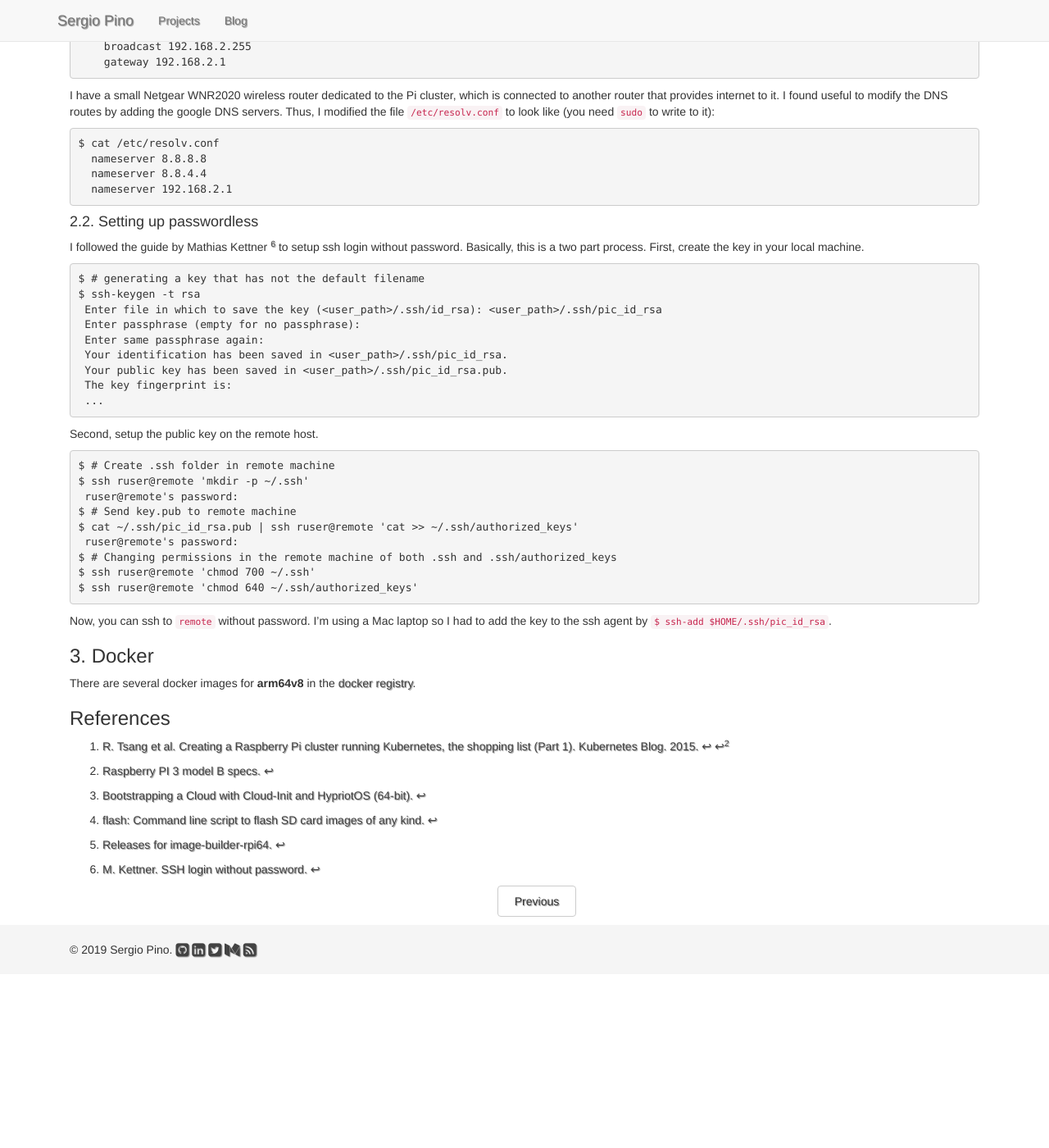
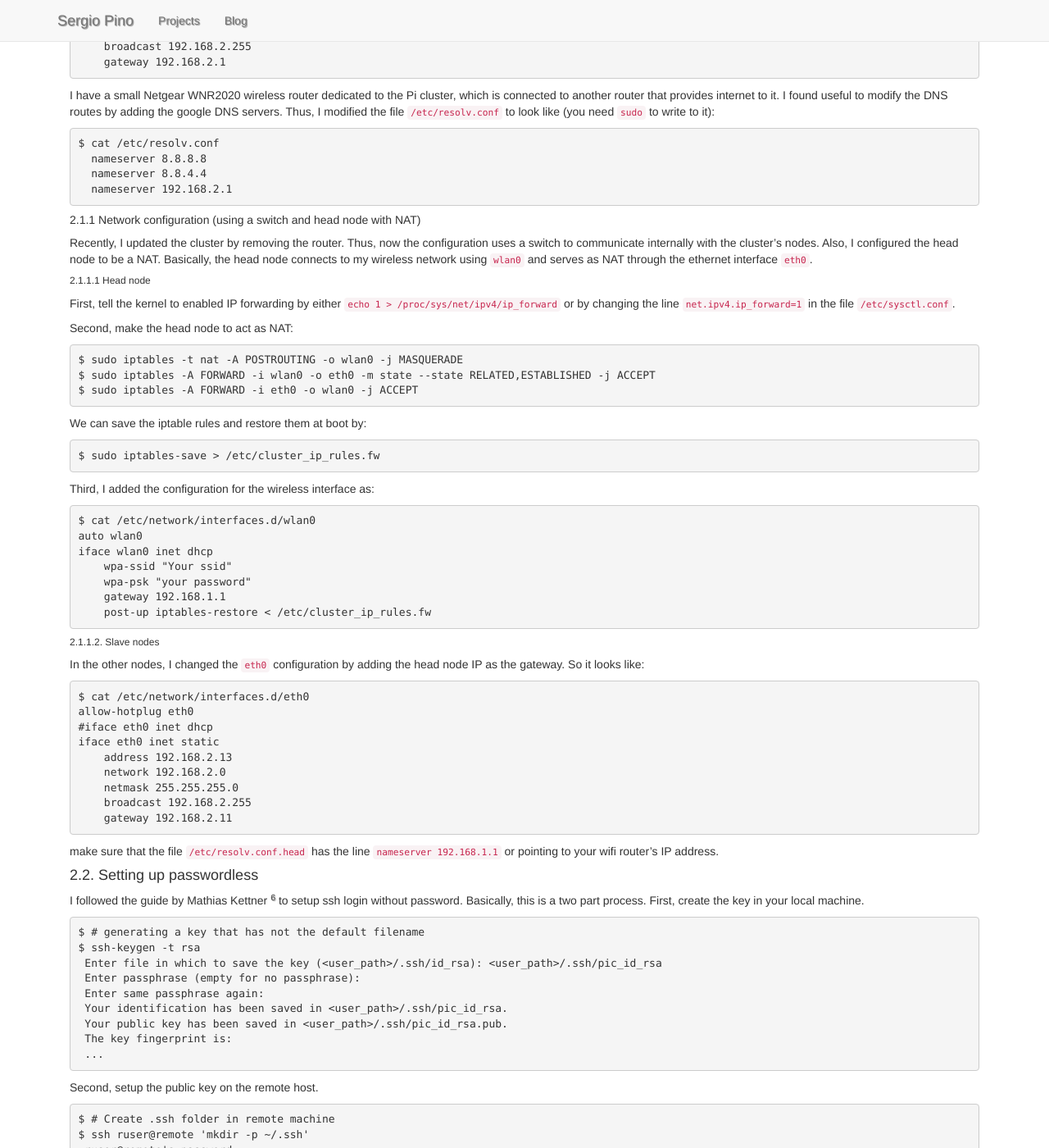
Before and after one commit to spino327/spino327.github.io, a Jekyll site: the page built from _posts/2018/2018-05-01-building-a-raspberry-pi-cluster.md, in a window 1280 px wide and 1400 px high, scrolled down 1779 px. Shown: the whole window at 82% size. Built offline with Jekyll 4.4.1, drawn with Linux system fonts in a browser that asks for light colours; comment, search, counter and statistics services are not loaded; before the commit the page ends 2967 px from its top, so only the background shows below that; some of the changed text lies outside the part shown.

Commit message:
update post rpi

```diff
--- a/_posts/2018/2018-05-01-building-a-raspberry-pi-cluster.md
+++ b/_posts/2018/2018-05-01-building-a-raspberry-pi-cluster.md
@@ -61,7 +61,7 @@
 
 You can find an example of the <a href="https://gist.github.com/spino327/d514212f9f782d786cedf0487854c6f9" target="_blank">user-data.yml</a>
 
-#### 2.1. Network configuration
+#### 2.1. Network configuration (using a router)
 
 I decided to configure the network interface using static IPs. The idea is to modify the file for `eth0` which is located at `sudo vim /etc/network/interfaces.d/eth0`. As an example this is the setup for *node1*.
 
@@ -79,6 +79,51 @@
       nameserver 8.8.8.8
       nameserver 8.8.4.4
       nameserver 192.168.2.1
+
+##### 2.1.1 Network configuration (using a switch and head node with NAT)
+
+Recently, I updated the cluster by removing the router. Thus, now the configuration uses a switch to communicate internally with the cluster's nodes.
+Also, I configured the head node to be a NAT. Basically, the head node connects to my wireless network using `wlan0` and serves as NAT through the ethernet interface `eth0`.
+
+###### 2.1.1.1 Head node
+
+First, tell the kernel to enabled IP forwarding by either `echo 1 > /proc/sys/net/ipv4/ip_forward` or by changing the line `net.ipv4.ip_forward=1` in the file `/etc/sysctl.conf`.
+
+Second, make the head node to act as NAT:
+
+    $ sudo iptables -t nat -A POSTROUTING -o wlan0 -j MASQUERADE
+    $ sudo iptables -A FORWARD -i wlan0 -o eth0 -m state --state RELATED,ESTABLISHED -j ACCEPT
+    $ sudo iptables -A FORWARD -i eth0 -o wlan0 -j ACCEPT
+
+We can save the iptable rules and restore them at boot by:
+
+    $ sudo iptables-save > /etc/cluster_ip_rules.fw
+
+Third, I added the configuration for the wireless interface as:
+
+    $ cat /etc/network/interfaces.d/wlan0
+    auto wlan0
+    iface wlan0 inet dhcp
+        wpa-ssid "Your ssid"
+        wpa-psk "your password"
+        gateway 192.168.1.1
+        post-up iptables-restore < /etc/cluster_ip_rules.fw
+
+###### 2.1.1.2. Slave nodes
+
+In the other nodes, I changed the `eth0` configuration by adding the head node IP as the gateway. So it looks like:
+
+    $ cat /etc/network/interfaces.d/eth0
+    allow-hotplug eth0
+    #iface eth0 inet dhcp
+    iface eth0 inet static
+        address 192.168.2.13
+        network 192.168.2.0
+        netmask 255.255.255.0
+        broadcast 192.168.2.255
+        gateway 192.168.2.11
+
+make sure that the file `/etc/resolv.conf.head` has the line `nameserver 192.168.1.1` or pointing to your wifi router's IP address.
 
 #### 2.2. Setting up passwordless
 
@@ -125,6 +170,37 @@
 
 There are several docker images for **arm64v8** in the [docker registry](https://hub.docker.com/u/arm64v8/).
 
+### 4. Kubernetes
+
+In the following section, I assume that you're logged as root. If not, then you will need to insert `sudo` in the commands. The end result should be the same.
+
+First, add the encryption key for the packages
+
+    curl -s https://packages.cloud.google.com/apt/doc/apt-key.gpg | apt-key add -
+
+
+Second, add repository
+
+    echo "deb http://apt.kubernetes.io/ kubernetes-xenial main" >> /etc/apt/sources.list.d/kubernetes.list
+
+Third, in each node install kubernetes
+
+    apt-get install -y kubelet kubeadm kubectl kubernetes-cni
+
+#### 4.1. Configuring the master node
+
+    $ kubeadm init --pod-network-cidr 10.244.0.0/16 --apiserver-advertise-address 192.168.2.11
+
+To start using your cluster, you need to run the following as a regular user:
+
+    mkdir -p $HOME/.kube
+    sudo cp -i /etc/kubernetes/admin.conf $HOME/.kube/config
+    sudo chown $(id -u):$(id -g) $HOME/.kube/config
+
+#### 4.2. Configuring the worker nodes
+
+    $ kubeadm join --token=<token> 192.168.2.11
+
 ### References
 
 [^1]: <a target="null" href="https://kubernetes.io/blog/2015/11/creating-a-raspberry-pi-cluster-running-kubernetes-the-shopping-list-part-1">R. Tsang et al. Creating a Raspberry Pi cluster running Kubernetes, the shopping list (Part 1). Kubernetes Blog. 2015.</a>
```
